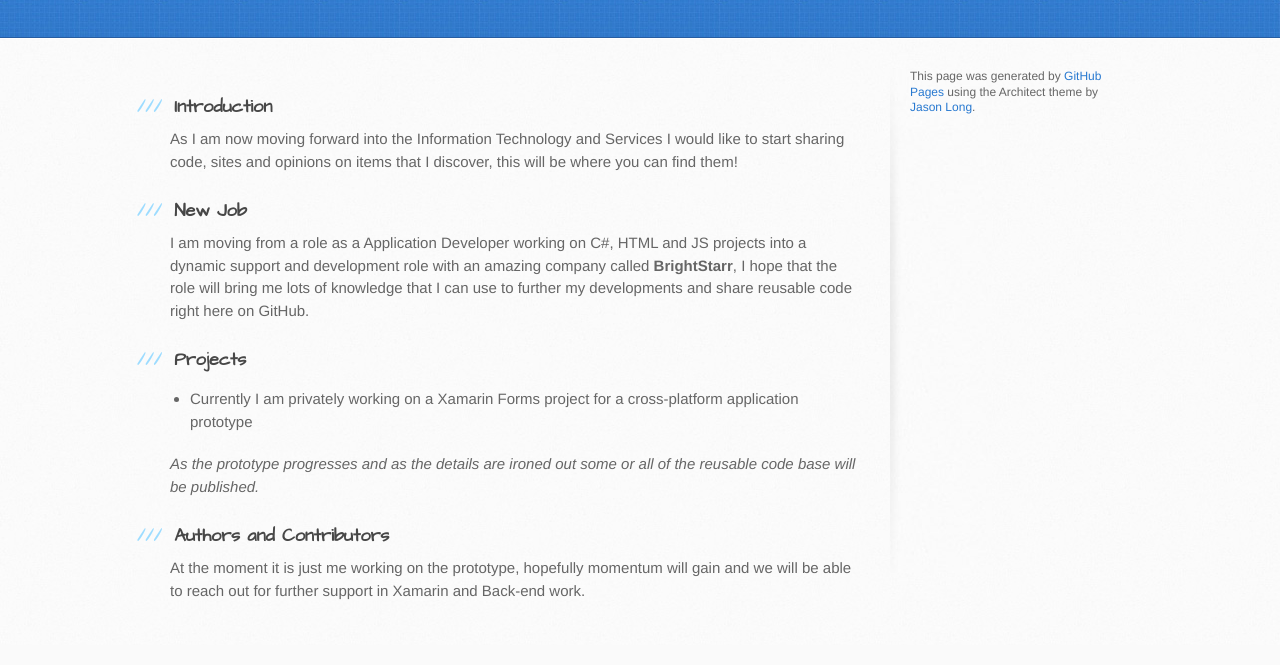
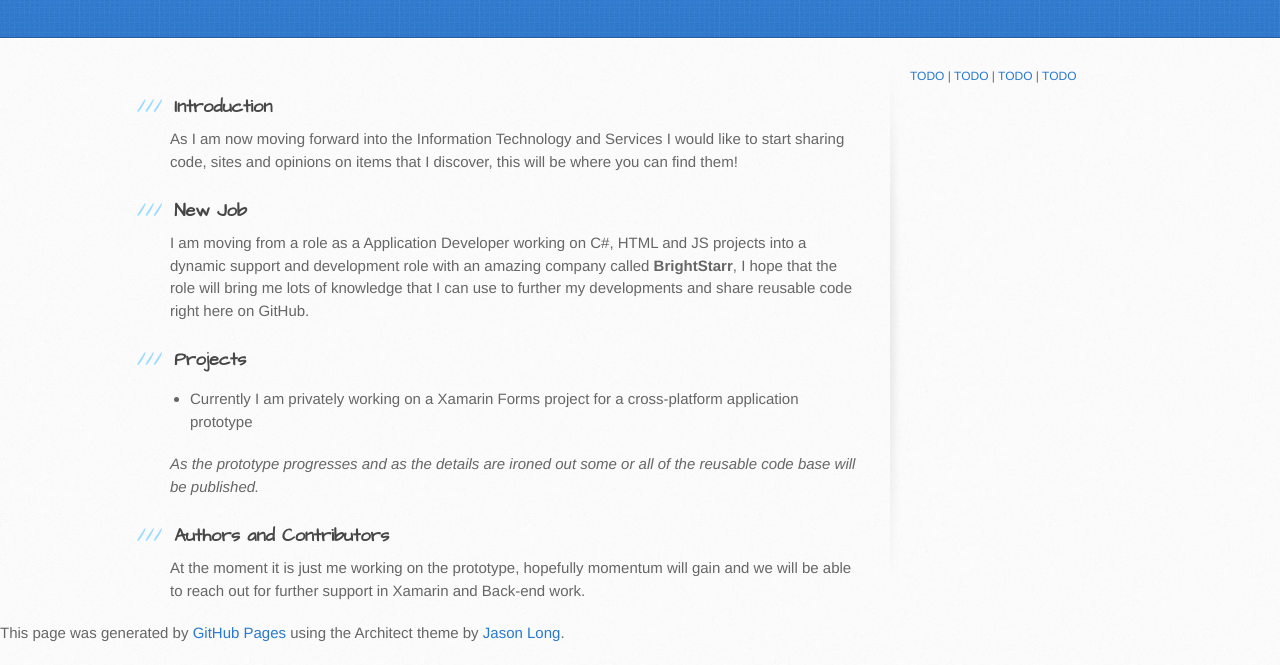
Before and after one commit to DanAdrenaline/danadrenaline.github.io, a plain HTML site: page index.html in a window 1280 px wide. Shown: the part 163-828 px from the top of the page. Drawn offline with Linux system fonts and the light colour scheme.

Commit message:
Update index.html
Initial edit of blog

```diff
--- a/index.html
+++ b/index.html
@@ -54,13 +54,16 @@
         </section>
 
         <aside id="sidebar">
-
-
-          <p>This page was generated by <a href="https://pages.github.com">GitHub Pages</a> using the Architect theme by <a href="https://twitter.com/jasonlong">Jason Long</a>.</p>
+          <nav>
+            <a href="#">TODO</a> |
+            <a href="#">TODO</a> |
+            <a href="#">TODO</a> |
+            <a href="#">TODO</a>
+          </nav>
         </aside>
       </div>
     </div>
 
-
+  <p>This page was generated by <a href="https://pages.github.com">GitHub Pages</a> using the Architect theme by <a href="https://twitter.com/jasonlong">Jason Long</a>.</p>
   </body>
 </html>
```
